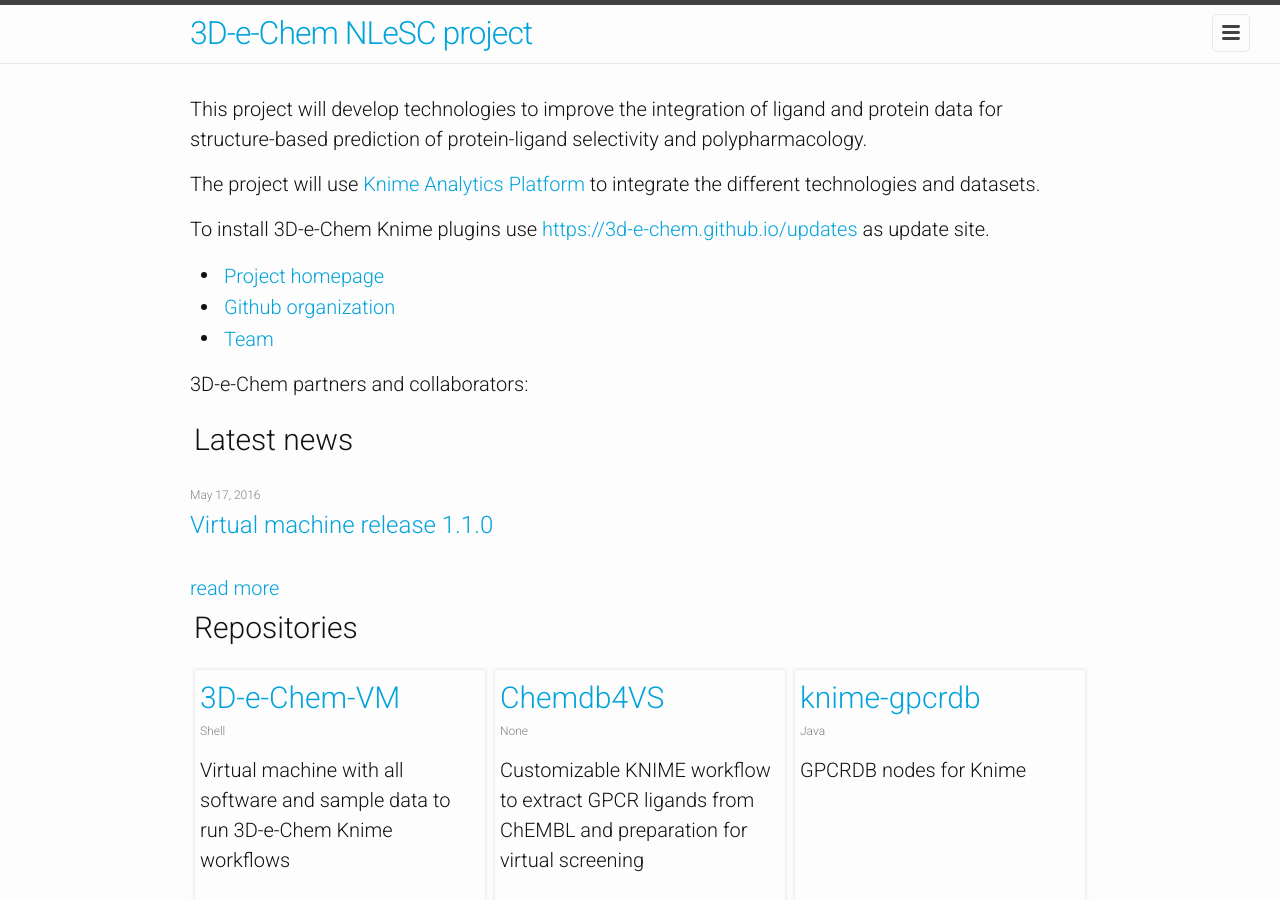
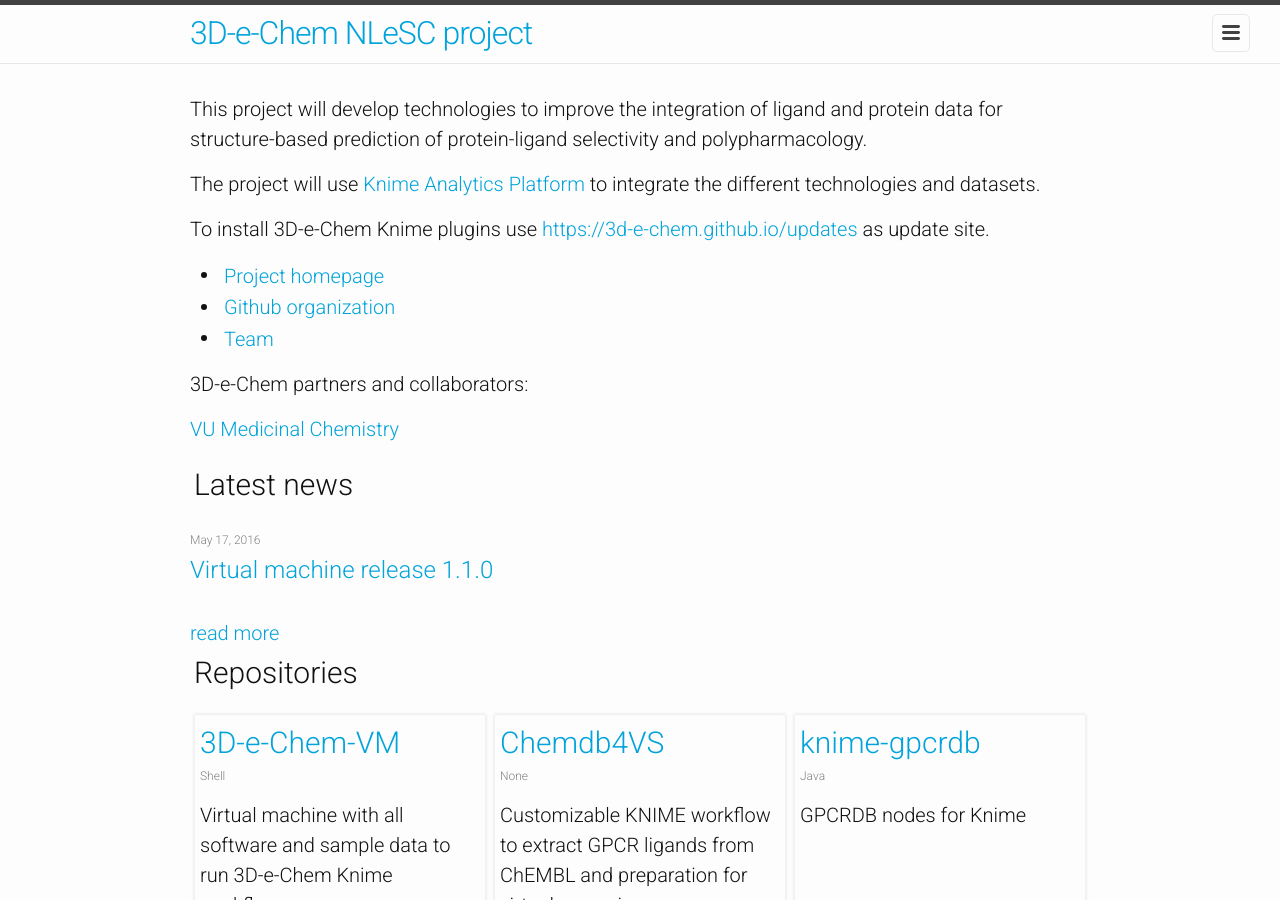
Before and after one commit to 3D-e-Chem/3D-e-Chem.github.io, a Jekyll site: the page built from index.html, in a window 1280 px wide and 900 px high. Built offline with Jekyll 4.4.1, drawn with Linux system fonts in a browser that asks for light colours; a style sheet for code colours, icons or effects is not loaded.

Commit message:
Update index.html

```diff
--- a/index.html
+++ b/index.html
@@ -19,6 +19,8 @@
 
 <p>3D-e-Chem partners and collaborators:</p>
 
+<p><a href="http://www.chem.vu.nl/en/research/division-of-medicinal-chemistry/">VU Medicinal Chemistry</a></p>
+
 {% include latestnews.html %}
 
 {% include repositories.html %}
```
